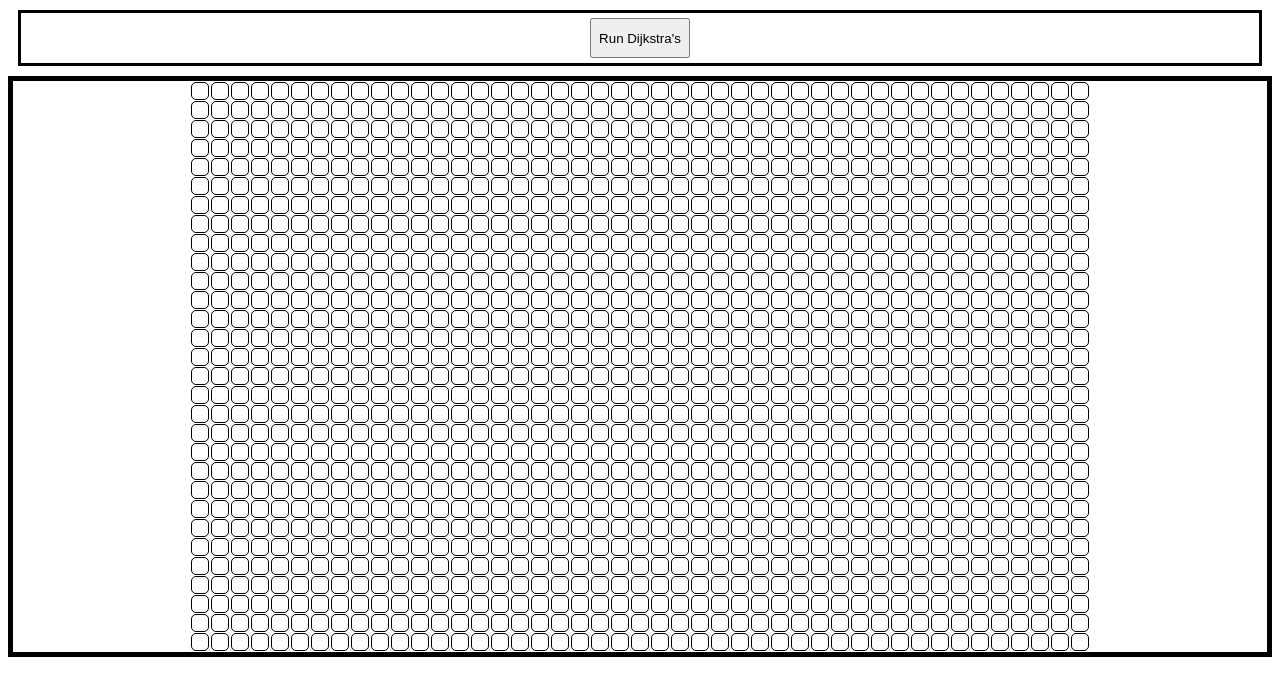
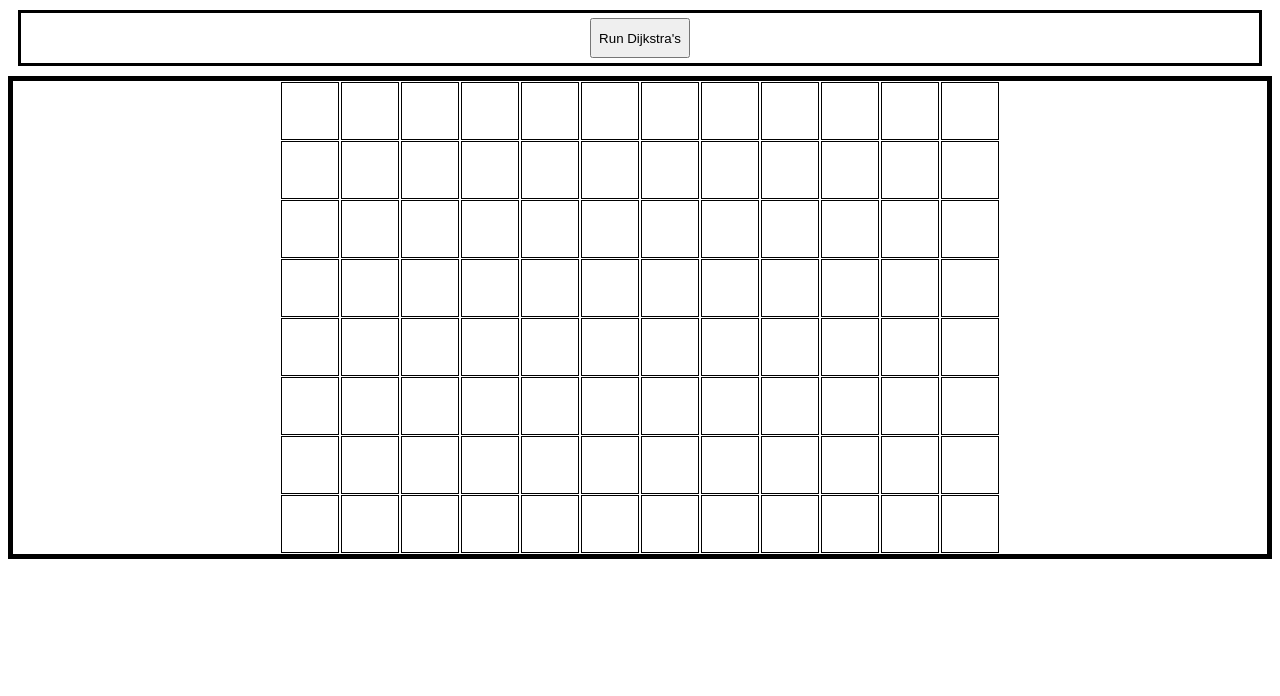
Before and after one commit to garethwilliams90/pathfinding, a React (Create React App) app in the folder pathfinding/: page / in a window 1280 px wide. Shown: the top 696 px of the page. Built offline with nearby package versions, Linux system fonts and the light colour scheme.

Commit message:
dijkstra gets start and end node

```diff
--- a/pathfinding/src/App.js
+++ b/pathfinding/src/App.js
@@ -8,8 +8,8 @@ import dijkstra from './algorithms/dijkstra'
 
 
 export default function Visualiser() {
-    const ROWS = 30
-    const COLS = 45
+    const ROWS = 8
+    const COLS = 12
 
     const [nodes, setNodes] = useState([])
     const [startClicked, setStartClicked] = useState(false)
--- a/pathfinding/src/Node.css
+++ b/pathfinding/src/Node.css
@@ -1,14 +1,14 @@
 .node {
     border: 0.5px solid black;
-    border-radius: 5px;
+    border-radius: 0px;
 
     margin: 1px;
 
     position: relative;
     display: flex;
 
-    width: 1rem;
-    height: 1rem;
+    width: 3.5rem;
+    height: 3.5rem;
 
     align-items: center;
     text-align: center;
--- a/pathfinding/src/algorithms/dijkstra.js
+++ b/pathfinding/src/algorithms/dijkstra.js
@@ -1,7 +1,65 @@
+// Begin with a set of unvisited nodes...
+
+// Assign every node a distance of infinity --> start node is 0
+
+// Set starting node as current node
+
+// For each current node --> calc distance to each unvisited neighbour node...
+// ... then add distance from (current to neighbour) + (neighbour to starting)
+
+// When all neigbours of current have been mapped --> mark current as visited...
+// ... remove current from Unvisited set --> will not be checked again
+
+// If specific End node has been marked --> then stop --> FINISHED
+
+// Else, select unvisited with smallest tentative distance and set as..
+// ... the new current node
+
+// Repeat process getting distance of current node's unvisited neighbours
+
+export default function dijkstra(start, end, nodeArray, wallsArray) {
+    // console.log("running dijstras...")
+    console.log(`Starting at: ${start}\nEnding at: ${end}`)
+    // console.log(`The walls are: ${wallsArray}`)
+
+    console.log(nodeArray)
+
+    // Defining constants
+    const visitedNodesInOrder = []
+    const unvisitedNodes = [...nodeArray]
 
 
-export default function dijkstra(start, end, nodeArray, wallsArray) {
-    console.log("running dijstras...")
-    console.log(`Starting at: ${start}\nEnding at: ${end}`)
-        console.log(`The walls are: ${wallsArray}`)
+    function getStartNode() {
+        let startNode = null
+        for (let i = 0; i < nodeArray.length; i++) {
+            for (let j = 0; j < nodeArray[i].length; j++) {
+                if (nodeArray[i][j].isStart) {
+                    console.log(nodeArray[i][j])
+                    startNode = nodeArray[i][j]
+                }
+
+            }
+        }
+        return startNode
+    }
+
+    function getEndNode() {
+        let endNode = null
+        for (let i = 0; i < nodeArray.length; i++) {
+            for (let j = 0; j < nodeArray[i].length; j++) {
+                if (nodeArray[i][j].isEnd) {
+                    console.log(nodeArray[i][j])
+                    endNode = nodeArray[i][j]
+                }
+
+            }
+        }
+        return endNode
+    }
+
+    getStartNode()
+    getEndNode()
+
+
+
 }
```
